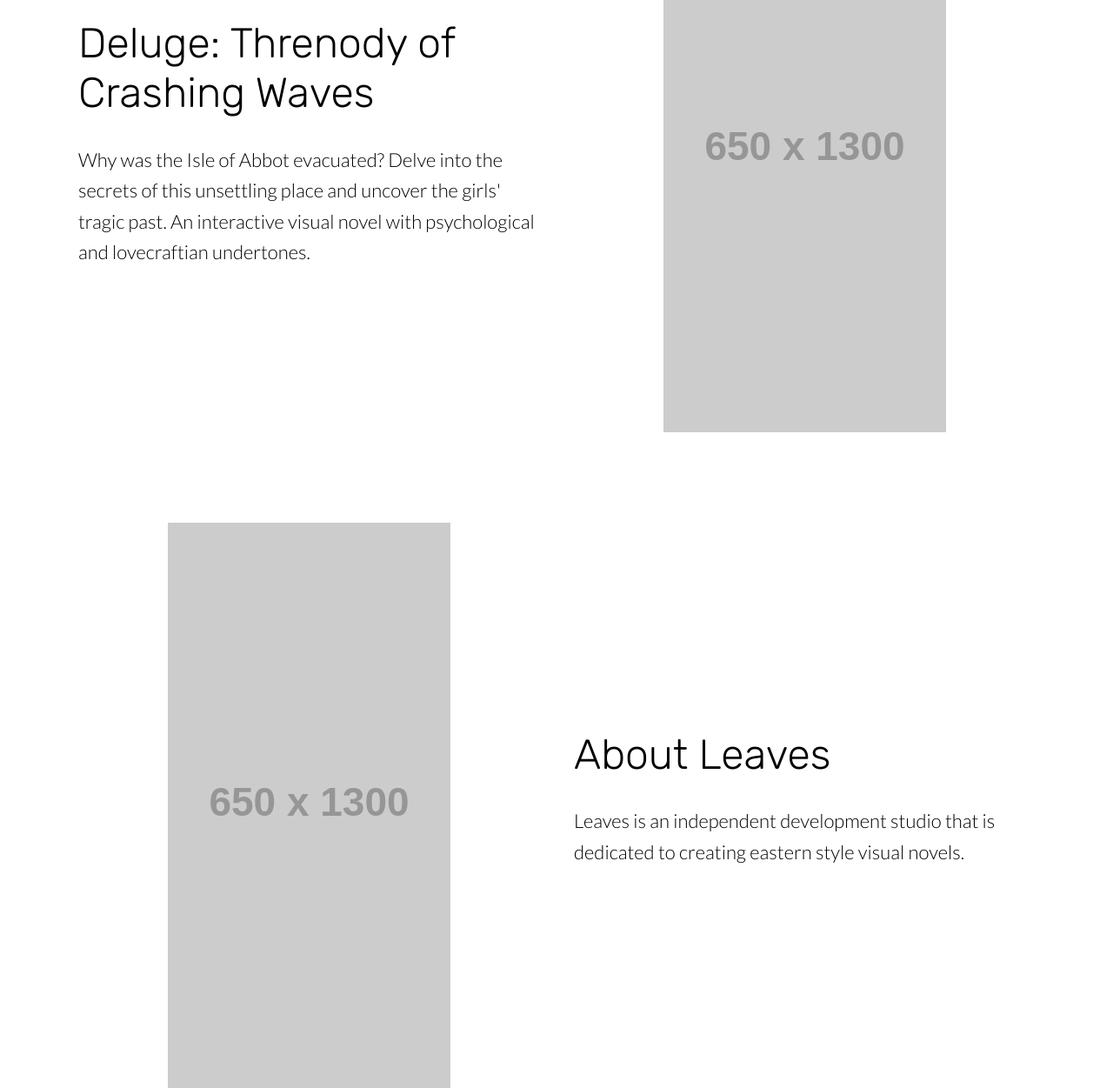
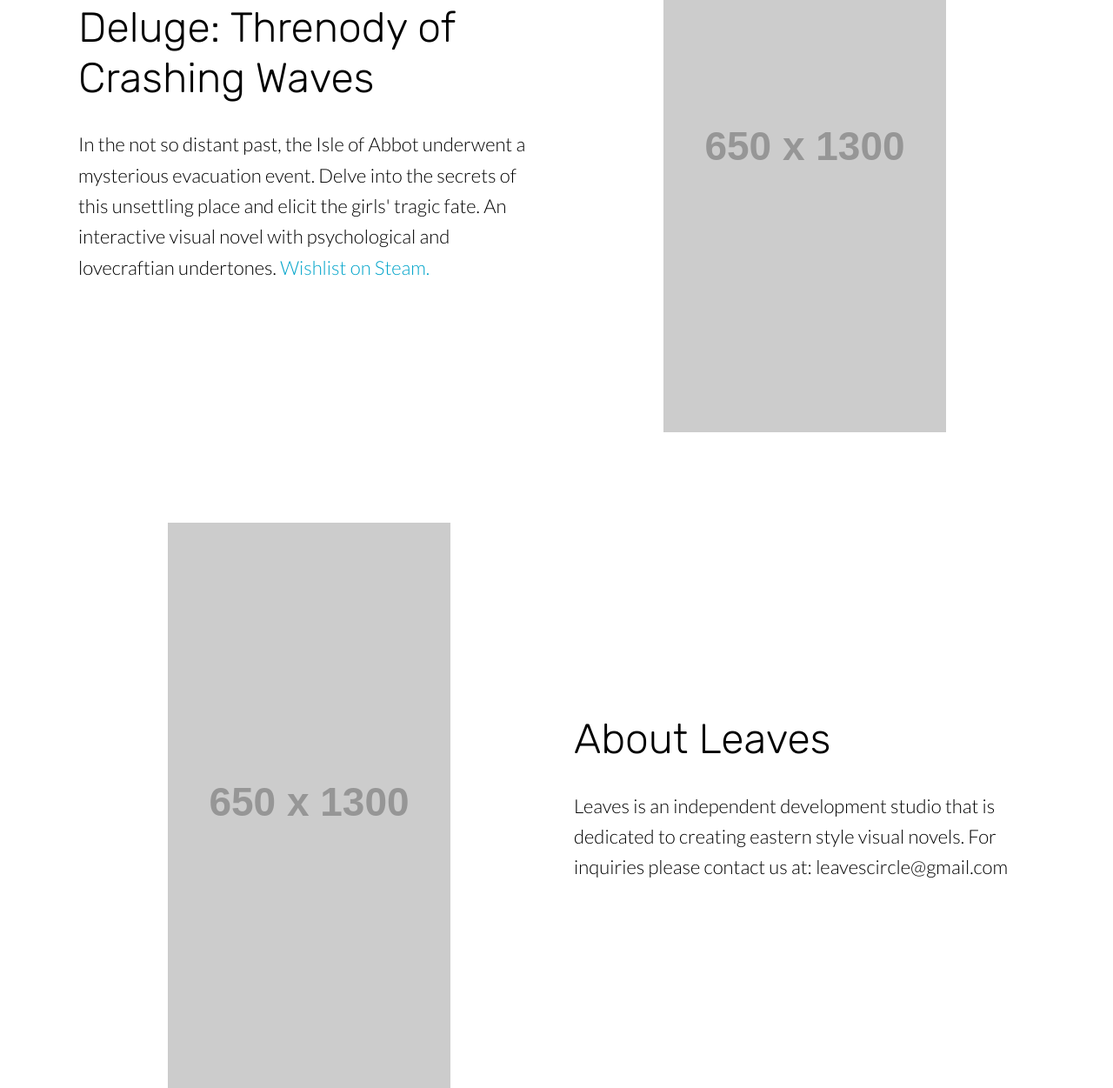
Before and after one commit to leavescircle/leavescircle.github.io, a plain HTML site: page index.html in a window 1280 px wide. Shown: the part 1053-2304 px from the top of the page at 87% size. Drawn offline with nearby package versions, Linux system fonts and the light colour scheme; placeholder pictures from the web are drawn by us.

Commit message:
Update index.html

```diff
--- a/index.html
+++ b/index.html
@@ -88,7 +88,7 @@
 		<div class="hero-text-container">
 			<h1 class="editable" data-cms-source="/index.html" data-cms-index="0">Deluge</h1>
 			<p class="subtext editable" data-cms-source="/index.html" data-cms-index="1">A mysterious visual novel with psychological and lovecraftian undertones.</p>
-			<div class="cta button alt"><a href="#" class="cc-active">Wishlist on Steam</a></div>
+			<div class="cta button alt"><a href="https://store.steampowered.com/app/1745690/Deluge_Threnody_of_Crashing_Waves/" class="cc-active">Wishlist on Steam</a></div>
 		</div>
 	</div>
 	<div class="learn-more"><a href="#learn-more">More <span class="arrow">&#x25BC;</span></a></div>
@@ -99,7 +99,7 @@
 		<div class="container flex" id="Deluge">
 			<div class="text">
 				<h2 class="editable" data-cms-source="/index.html" data-cms-index="2">Deluge: Threnody of Crashing Waves</h2>
-				<p class="editable" data-cms-source="/index.html" data-cms-index="3">Why was the Isle of Abbot evacuated? Delve into the secrets of this unsettling place and uncover the girls' tragic past. An interactive visual novel with psychological and lovecraftian undertones.</p>
+				<p class="editable" data-cms-source="/index.html" data-cms-index="3">In the not so distant past, the Isle of Abbot underwent a mysterious evacuation event. Delve into the secrets of this unsettling place and elicit the girls' tragic fate. An interactive visual novel with psychological and lovecraftian undertones. <a href="https://store.steampowered.com/app/1745690/Deluge_Threnody_of_Crashing_Waves/">Wishlist on Steam.</a></p>
 			</div>
 			<div class="image">
 				<img class="editable" src="https://placehold.it/650x1300" alt="Screenshot" data-cms-source="/index.html" data-cms-index="4" />
@@ -111,7 +111,7 @@
 		<div class="container flex">
 			<div class="text">
 				<h2 class="editable" data-cms-source="/index.html" data-cms-index="5">About Leaves</h2>
-				<p class="editable" data-cms-source="/index.html" data-cms-index="6">Leaves is an independent development studio that is dedicated to creating eastern style visual novels.</p>
+				<p class="editable" data-cms-source="/index.html" data-cms-index="6">Leaves is an independent development studio that is dedicated to creating eastern style visual novels. For inquiries please contact us at: leavescircle@gmail.com</p>
 			</div>
 			<div class="image">
 				<img class="editable" src="https://placehold.it/650x1300" alt="Screenshot" data-cms-source="/index.html" data-cms-index="7" />
@@ -135,9 +135,9 @@
 	<section class="hero" style="background-image: url(images/villageroad.png)">
 		<div class="inner-hero text-container">
 			<div class="hero-text-container">
-				<h2 class="editable" data-cms-source="/index.html" data-cms-index="11">Deluge: Threnody of Crashing Waves</h2>
+				<h2 class="editable" data-cms-source="/index.html" data-cms-index="11">Deluge</h2>
 				<p class="subtext editable" data-cms-source="/index.html" data-cms-index="12">Coming in early access December 2021.</p>
-				<div class="cta button alt"><a href="#" class="cc-active">Wishlist on Steam</a></div>
+				<div class="cta button alt"><a href="https://store.steampowered.com/app/1745690/Deluge_Threnody_of_Crashing_Waves/" class="cc-active">Wishlist on Steam</a></div>
 			</div>
 		</div>
 	</section>
```
